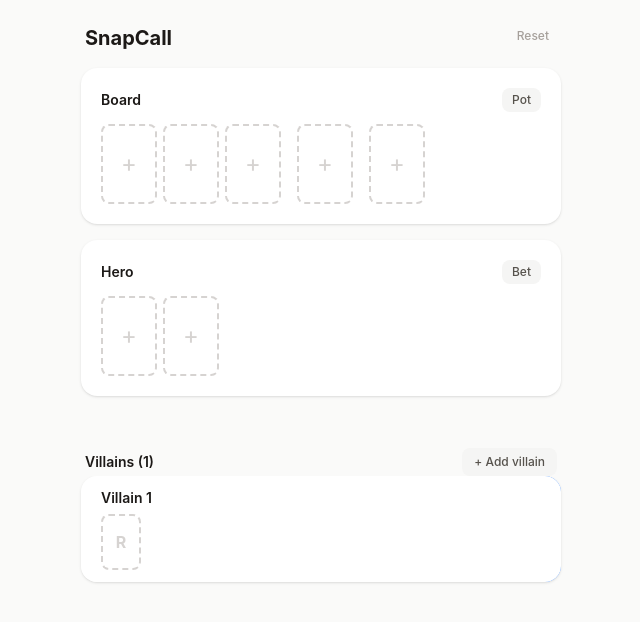
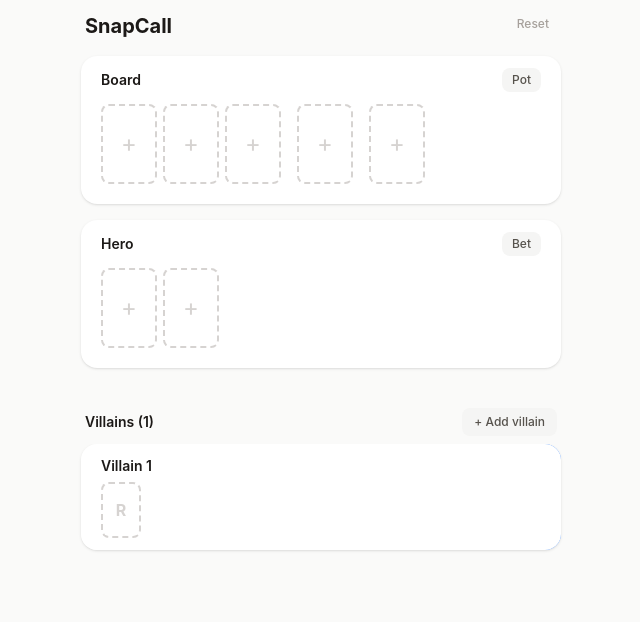
Before and after one commit to erning/snapcall, a React (Vite) app in the folder apps/web/: page / in a window 1280 px wide. Shown: the top 622 px of the page, without its empty margins (319-959 px from the left). Built offline with nearby package versions, Linux system fonts and the light colour scheme.

Commit message:
feat(web): add Hero section collapse functionality

```diff
--- a/apps/web/src/App.tsx
+++ b/apps/web/src/App.tsx
@@ -1,4 +1,4 @@
-import { useMemo } from "react";
+import { useMemo, useState } from "react";
 import { usePersistedReducer } from "./hooks/usePersistedReducer";
 import { useEquity } from "./hooks/useEquity";
 import { BoardSection } from "./components/BoardSection";
@@ -7,6 +7,7 @@
 
 export default function App() {
   const [state, dispatch] = usePersistedReducer();
+  const [heroCollapsed, setHeroCollapsed] = useState(false);
 
   const boardStr = useMemo(
     () => state.board.filter(Boolean).join(""),
@@ -62,7 +63,7 @@
   return (
     <main className="h-screen flex flex-col bg-stone-50">
       {/* Fixed: Header + Board + Hero + status + Villains header */}
-      <div className="shrink-0 max-w-lg w-full mx-auto px-4 pt-6 space-y-4">
+      <div className="shrink-0 max-w-lg w-full mx-auto px-4 pt-3 pb-2 space-y-4">
         <header className="px-1 flex items-start justify-between">
           <div>
             <h1 className="text-xl font-bold text-stone-900">SnapCall</h1>
@@ -76,6 +77,7 @@
           </button>
         </header>
 
+        <div className="relative">
           <BoardSection
             slots={state.board}
             disabledCards={[...heroCards, ...villainCards]}
@@ -85,7 +87,16 @@
               dispatch({ type: "SET_POT_SIZE", value: String(v) })
             }
           />
+          {/* 点击区域覆盖 Board 底部与 Hero 之间的 gap，不占额外空间 */}
+          <div
+            onClick={() => setHeroCollapsed((prev) => !prev)}
+            className="absolute -bottom-3 left-0 right-0 h-6 cursor-pointer z-10 flex items-center justify-center group"
+          >
+            <div className="w-8 h-0.5 rounded-full bg-transparent group-hover:bg-stone-300 transition-colors" />
+          </div>
+        </div>
 
+        {!heroCollapsed && (
           <HeroSection
             slots={state.hero}
             equity={equities ? equities[0] : null}
@@ -100,7 +111,9 @@
             }
             potSize={potSizeNum}
           />
+        )}
 
+        <div className="space-y-1">
           <div className="px-1 min-h-[20px]">
             {error ? (
               <p className="text-sm text-red-500">{error}</p>
@@ -122,6 +135,7 @@
           >
             + Add villain
           </button>
+          </div>
         </div>
       </div>
 
--- a/apps/web/src/components/BoardSection.tsx
+++ b/apps/web/src/components/BoardSection.tsx
@@ -59,7 +59,7 @@
   };
 
   return (
-    <section className="bg-white rounded-2xl shadow-sm p-5">
+    <section className="bg-white rounded-2xl shadow-sm px-5 pt-3 pb-5">
       <div className="relative flex items-center justify-between mb-3">
         <h2 className="text-sm font-semibold text-stone-900">Board</h2>
         <Badge
--- a/apps/web/src/components/HeroSection.tsx
+++ b/apps/web/src/components/HeroSection.tsx
@@ -70,7 +70,7 @@
   };
 
   return (
-    <section className="bg-white rounded-2xl shadow-sm p-5">
+    <section className="bg-white rounded-2xl shadow-sm px-5 pt-3 pb-5">
       <div className="relative flex items-center justify-between mb-3">
         <h2 className="text-sm font-semibold text-stone-900">Hero</h2>
         <div className="flex items-center gap-2">
@@ -178,7 +178,7 @@
           ) : (
             <div className="text-xs font-semibold text-red-500">-EV Fold</div>
           )}
-          <div className="text-xs text-stone-500">
+          <div className="text-xs text-stone-500 mt-1">
             Odds <span className="font-semibold">{potOdds.toFixed(1)}%</span>
             {maxBet !== null && (
               <>
```
Lines whose indentation alone changed are shown as unchanged.
